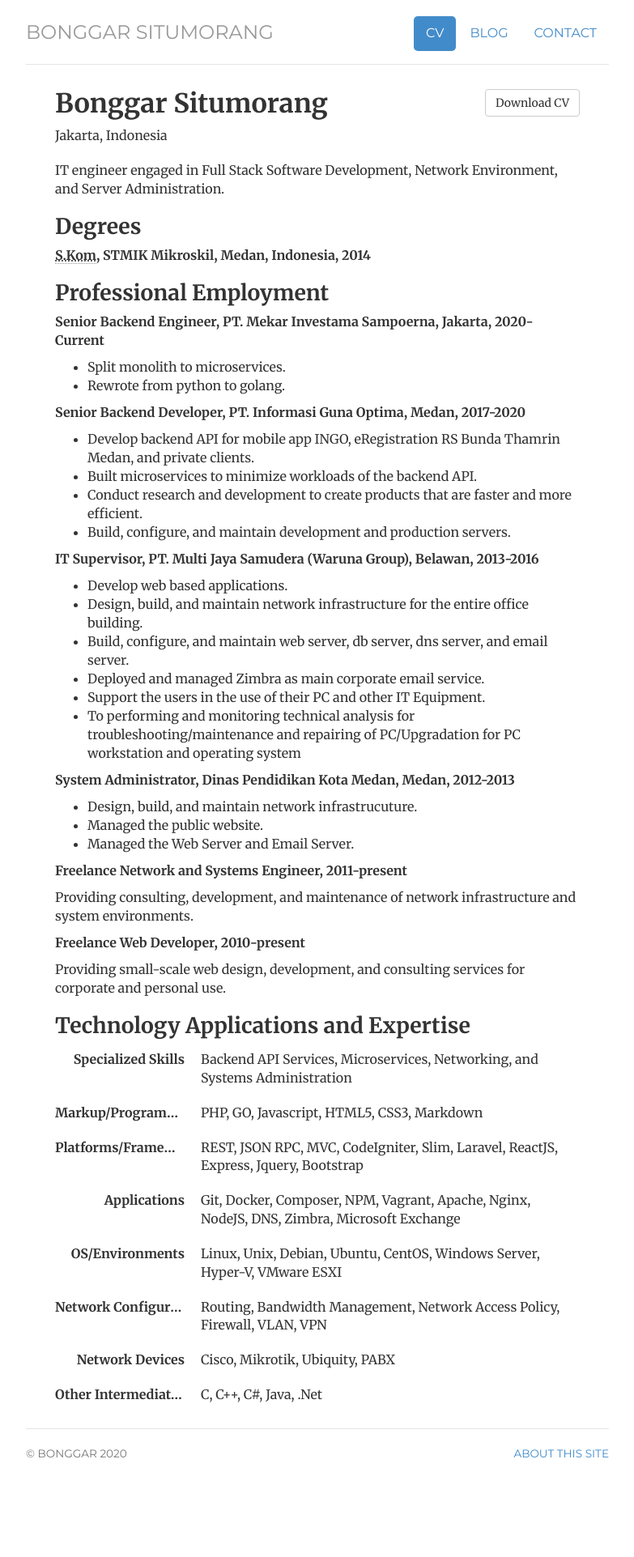
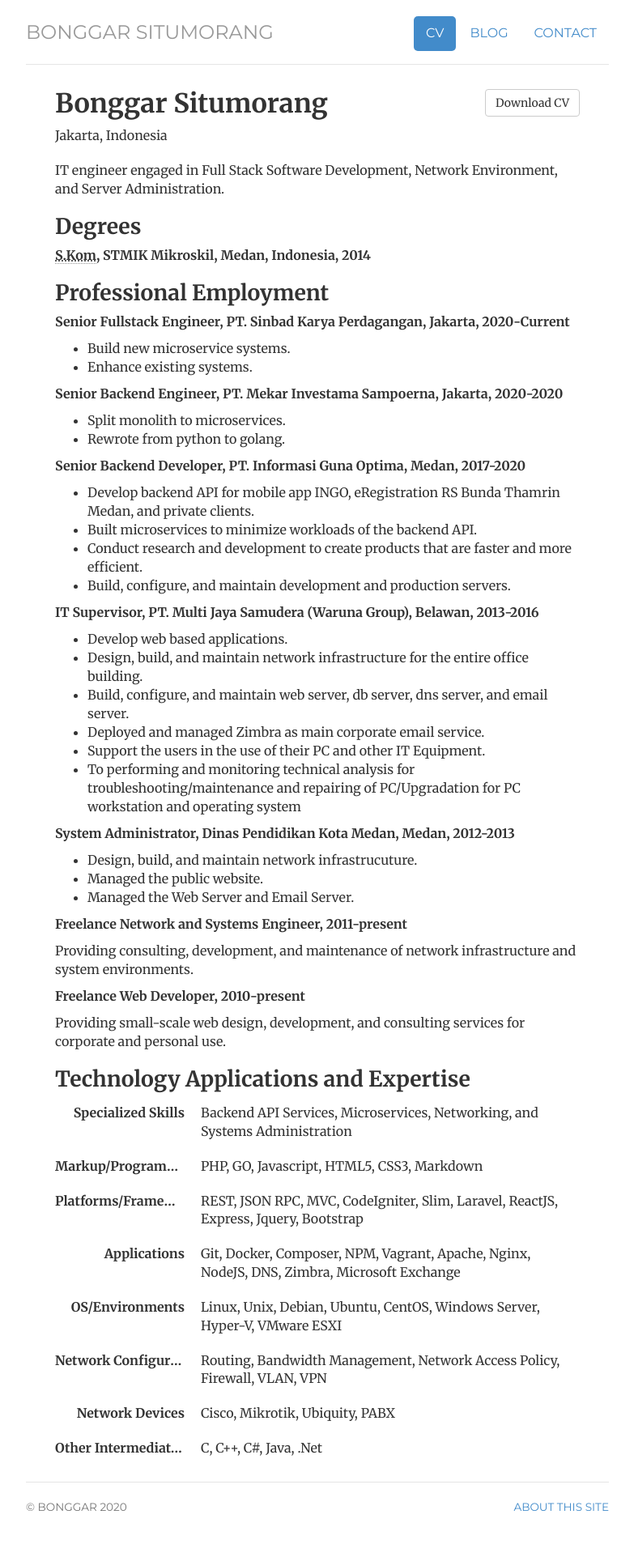
Before and after one commit to bonggar/bonggar.github.io, a Jekyll site: the page built from cv/index.html, in a window 1280 px wide. Shown: the whole page at 81% size, without its empty margins (248-1031 px from the left). Built offline with Jekyll 4.4.1, drawn with Linux system fonts in a browser that asks for light colours; before the commit the page ends 1857 px from its top, so only the background shows below that.

Commit message:
Update index.html

```diff
--- a/cv/index.html
+++ b/cv/index.html
@@ -23,7 +23,13 @@
 
 				<h2>Professional Employment</h2>
 
-				<p><strong>Senior Backend Engineer, PT. Mekar Investama Sampoerna, Jakarta, 2020-Current</strong></p>
+				<p><strong>Senior Fullstack Engineer, PT. Sinbad Karya Perdagangan, Jakarta, 2020-Current</strong></p>
+					<ul>
+						<li>Build new microservice systems.</li>
+						<li>Enhance existing systems.</li>
+					</ul>
+
+				<p><strong>Senior Backend Engineer, PT. Mekar Investama Sampoerna, Jakarta, 2020-2020</strong></p>
 					<ul>
 						<li>Split monolith to microservices.</li>
 						<li>Rewrote from python to golang.</li>
```
